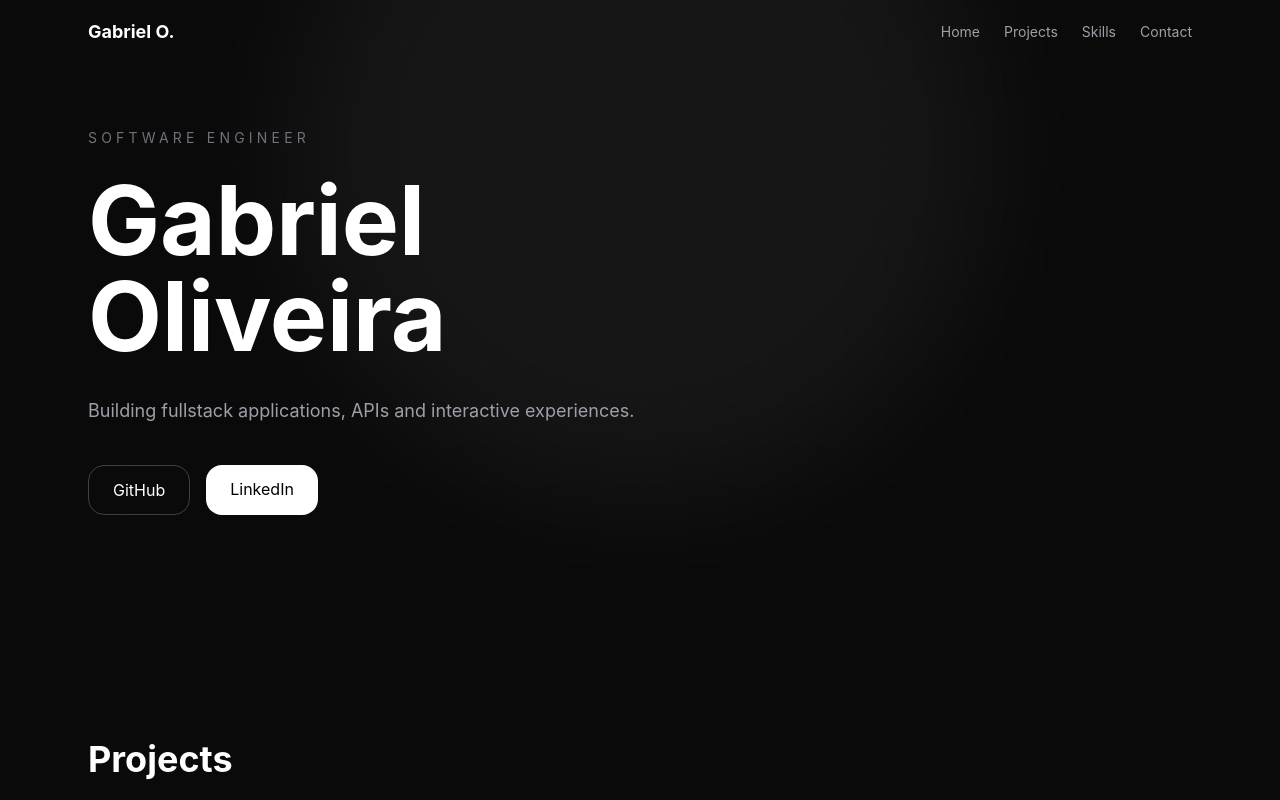
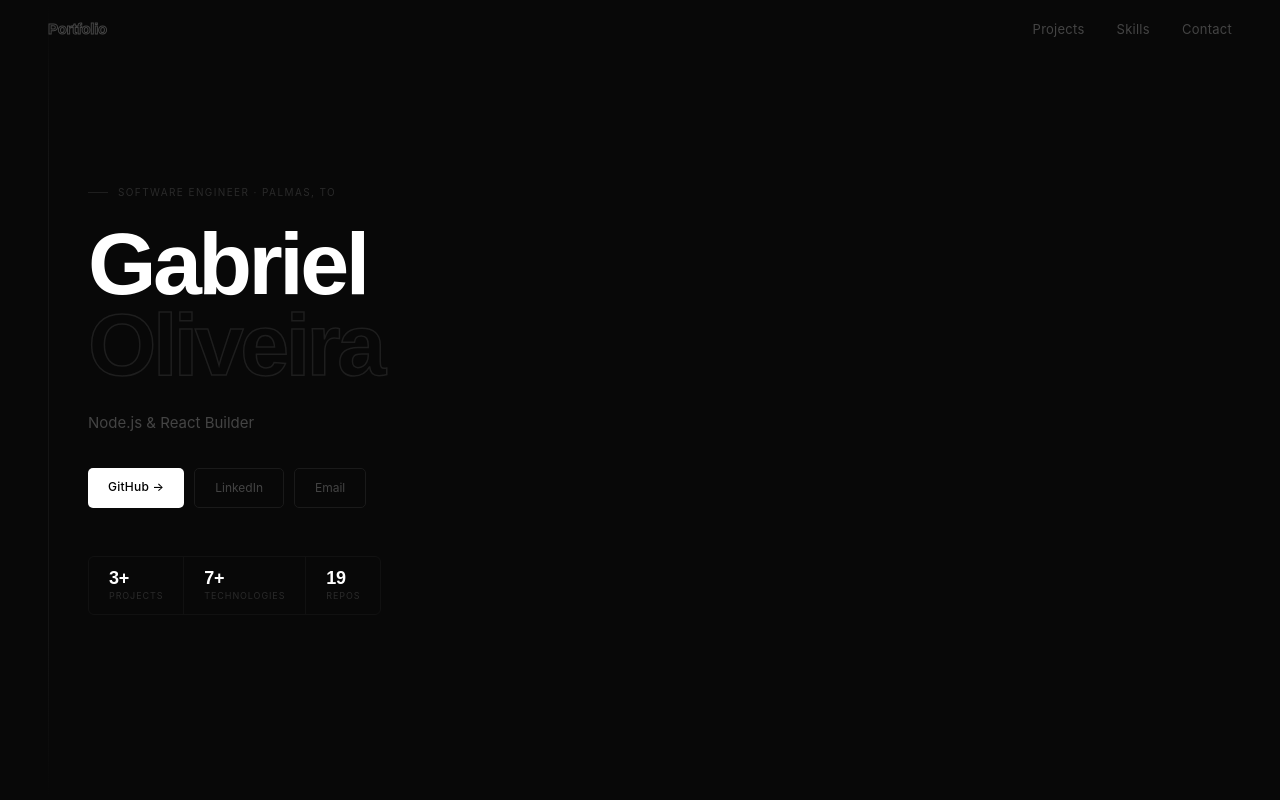
Before and after one commit to NikoTso/Repositorio, a React (Vite) app in the folder apps/web/: page / in a window 1280 px wide. Shown: the top 800 px of the page. Built offline with nearby package versions, Linux system fonts and the light colour scheme; no server answers.

Commit message:
add: add loader and new UI

```diff
--- a/apps/web/src/components/Hero.tsx
+++ b/apps/web/src/components/Hero.tsx
@@ -1,47 +1,215 @@
-import { motion } from "framer-motion";
+import {useEffect, useState} from "react";
+import {motion} from "framer-motion";
 
-export function Hero() {
+const phrases = [
+  "Full Stack Developer",
+  "Software Engineering Student",
+  "Node.js & React Builder",
+  "Mechatronics Background",
+  "Open to Junior Roles",
+];
+
+interface HeroProps {
+  visible: boolean;
+}
+
+export function Hero({visible}: HeroProps) {
+  const [current, setCurrent] = useState(0);
+
+  useEffect(() => {
+    const interval = setInterval(() => {
+      setCurrent((prev) => (prev + 1) % phrases.length);
+    }, 2200);
+    return () => clearInterval(interval);
+  }, []);
+
   return (
-    <motion.section
+    <section
       id="home"
-        initial={{ opacity: 0, y: 40 }}
-        animate={{ opacity: 1, y: 0 }}
-        transition={{ duration: 0.8 }}
-        className="max-w-6xl mx-auto px-6 py-24 md:py-32">
+      style={{
+        minHeight: "100vh",
+        display: "flex",
+        alignItems: "center",
+        padding: "0 48px",
+        position: "relative",
+        overflow: "hidden",
+      }}
+    >
 
-      <p className="text-zinc-500 uppercase tracking-[0.3em] text-sm">
-        Software Engineer
-      </p>
+      <div
+        style={{
+          position: "absolute",
+          top: 0,
+          left: "48px",
+          width: "1px",
+          height: "100%",
+          background: "linear-gradient(180deg, transparent, #141414 20%, #141414 80%, transparent)",
+        }}
+      />
 
-      <h1 className="text-5xl sm:text-6xl md:text-8xl font-bold mt-6 leading-none">
-        Gabriel <br />
-        Oliveira
+      <motion.div
+        style={{position: "relative", zIndex: 1, maxWidth: "680px", paddingLeft: "40px"}}
+        initial={{opacity: 0, y: 20}}
+        animate={{opacity: visible ? 1 : 0, y: visible ? 0 : 20}}
+        transition={{duration: 0.7, ease: "easeOut"}}
+      >
+
+        <div
+          style={{
+            fontSize: "10px",
+            letterSpacing: ".14em",
+            textTransform: "uppercase",
+            color: "#2a2a2a",
+            marginBottom: "24px",
+            display: "flex",
+            alignItems: "center",
+            gap: "10px",
+          }}
+        >
+          <span style={{width: "20px", height: "1px", background: "#1e1e1e", display: "block"}} />
+          Software Engineer · Palmas, TO
+        </div>
+
+        <h1
+          style={{
+            fontFamily: "'Syne', sans-serif",
+            fontSize: "clamp(52px, 8vw, 88px)",
+            fontWeight: 800,
+            lineHeight: 0.92,
+            letterSpacing: "-.04em",
+            color: "#fff",
+            marginBottom: "24px",
+          }}
+        >
+          Gabriel
+          <br />
+          <span style={{color: "transparent", WebkitTextStroke: "1.5px #1e1e1e" }}>Oliveira</span>
         </h1>
 
-      <p className="text-zinc-400 text-lg mt-8 max-w-2xl leading-relaxed">
-        Building fullstack applications, APIs and interactive experiences.
-      </p>
+        <div style={{height: "26px", overflow: "hidden", marginBottom: "32px" }}>
+          <div
+            style={{
+              display: "flex",
+              flexDirection: "column",
+              transform: `translateY(-${current * 26}px)`,
+              transition: "transform .5s cubic-bezier(.77,0,.175,1)",
+            }}
+          >
+            {[...phrases, phrases[0]].map((phrase, i) => (
+              <span
+                key={i}
+                style={{
+                  fontSize: "15px",
+                  color: "#444",
+                  height: "26px",
+                  lineHeight: "26px",
+                  flexShrink: 0,
+                }}
+              >
+                {phrase}
+              </span>
+            ))}
+          </div>
+        </div>
 
-      <div className="flex gap-4 mt-10 flex-wrap">
 
+        <div style={{display: "flex", gap: "10px", flexWrap: "wrap", marginBottom: "48px"}}>
           <a
-          href="https://github.com/NikoTso/"
+            href="https://github.com/NikoTso"
             target="_blank"
-          className="border border-zinc-700 px-6 py-3 rounded-2xl hover:bg-zinc-900 transition"
+            rel="noreferrer"
+            style={{
+              background: "#fff",
+              color: "#000",
+              padding: "10px 20px",
+              borderRadius: "5px",
+              fontSize: "12px",
+              fontWeight: 500,
+              textDecoration: "none",
+              letterSpacing: ".02em",
+            }}
           >
-          GitHub
+            GitHub →
           </a>
-
           <a
-          href="https://www.linkedin.com/in/gabrielolimed/"
+            href="https://www.linkedin.com/in/gabrielolimed"
             target="_blank"
-          className="bg-white text-black px-6 py-3 rounded-2xl hover:opacity-80 transition"
+            rel="noreferrer"
+            style={{
+              border: "1px solid #1a1a1a",
+              color: "#444",
+              padding: "10px 20px",
+              borderRadius: "5px",
+              fontSize: "12px",
+              textDecoration: "none",
+            }}
           >
             LinkedIn
           </a>
-
+          <a
+            href="mailto:gabrieloliver.gom@gmail.com"
+            style={{
+              border: "1px solid #1a1a1a",
+              color: "#444",
+              padding: "10px 20px",
+              borderRadius: "5px",
+              fontSize: "12px",
+              textDecoration: "none",
+            }}
+          >
+            Email
+          </a>
         </div>
 
-    </motion.section>
+        <div
+          style={{
+            display: "inline-flex",
+            border: "1px solid #111",
+            borderRadius: "6px",
+            overflow: "hidden",
+          }}
+        >
+          {[
+            {num: "3+", label: "Projects"},
+            {num: "7+", label: "Technologies"},
+            {num: "19", label: "Repos"},
+          ].map((stat, i, arr) => (
+            <div
+              key={stat.label}
+              style={{
+                padding: "12px 20px",
+                borderRight: i < arr.length - 1 ? "1px solid #111" : "none",
+                display: "flex",
+                flexDirection: "column",
+                gap: "2px",
+              }}
+            >
+              <span
+                style={{
+                  fontFamily: "'Syne', sans-serif",
+                  fontSize: "18px",
+                  fontWeight: 800,
+                  color: "#fff",
+                  lineHeight: 1,
+                  letterSpacing: "-.02em",
+                }}
+              >
+                {stat.num}
+              </span>
+              <span
+                style={{
+                  fontSize: "9px",
+                  color: "#2a2a2a",
+                  letterSpacing: ".1em",
+                  textTransform: "uppercase",
+                }}
+              >
+                {stat.label}
+              </span>
+            </div>
+          ))}
+        </div>
+      </motion.div>
+    </section>
   );
 }
--- /dev/null
+++ b/apps/web/src/components/Loader.tsx
@@ -0,0 +1,94 @@
+import {useEffect, useState} from "react";
+
+interface LoaderProps {
+  onComplete: () => void;
+}
+
+export function Loader({ onComplete }: LoaderProps) {
+  const [pct, setPct] = useState(0);
+  const [nameVisible, setNameVisible] = useState(false);
+  const [hidden, setHidden] = useState(false);
+
+  useEffect(() => {
+    const nameTimer = setTimeout(() => setNameVisible(true), 150);
+
+    const interval = setInterval(() => {
+      setPct((prev) => {
+        const next = prev + Math.random() * 3.5 + 1;
+        if (next >= 100) {
+          clearInterval(interval);
+          setTimeout(() => {
+            setHidden(true);
+            setTimeout(onComplete, 700);
+          }, 500);
+          return 100;
+        }
+        return next;
+      });
+    }, 40);
+
+    return () => {
+      clearTimeout(nameTimer);
+      clearInterval(interval);
+    };
+  }, [onComplete]);
+
+  return (
+    <div
+      style={{
+        position: "fixed",
+        inset: 0,
+        background: "#080808",
+        zIndex: 9999,
+        display: "flex",
+        flexDirection: "column",
+        alignItems: "center",
+        justifyContent: "center",
+        gap: "28px",
+        transition: "opacity .7s ease, visibility .7s ease",
+        opacity: hidden ? 0 : 1,
+        visibility: hidden ? "hidden" : "visible",
+      }}
+    >
+      <div
+        style={{
+          fontFamily: "'Syne', sans-serif",
+          fontSize: "clamp(72px, 16vw, 120px)",
+          fontWeight: 800,
+          letterSpacing: "-.04em",
+          lineHeight: 1,
+          color: "transparent",
+          WebkitTextStroke: nameVisible ? "1px #555" : "1px #2a2a2a",
+          opacity: nameVisible ? 1 : 0,
+          transform: nameVisible ? "translateY(0)" : "translateY(10px)",
+          transition: "opacity .6s ease, transform .6s ease, -webkit-text-stroke .4s ease",
+        }}
+      >
+        GOM
+      </div>
+
+      <div style={{ display: "flex", flexDirection: "column", alignItems: "center", gap: "8px" }}>
+        <div style={{ width: "180px", height: "1px", background: "#141414", overflow: "hidden" }}>
+          <div
+            style={{
+              height: "100%",
+              width: `${pct}%`,
+              background: "#fff",
+              transition: "width .04s linear",
+            }}
+          />
+        </div>
+        <span
+          style={{
+            fontSize: "10px",
+            color: "#2a2a2a",
+            letterSpacing: ".12em",
+            fontVariantNumeric: "tabular-nums",
+          }}
+        >
+          {Math.floor(pct)}%
+        </span>
+      </div>
+    </div>
+  );
+}
--- a/apps/web/src/components/Navbar.tsx
+++ b/apps/web/src/components/Navbar.tsx
@@ -1,6 +1,10 @@
 import { useEffect, useState } from "react";
 
-export function Navbar() {
+interface NavbarProps {
+  visible: boolean;
+}
+
+export function Navbar({ visible }: NavbarProps) {
   const [scrolled, setScrolled] = useState(false);
 
   useEffect(() => {
@@ -13,24 +17,57 @@ export function Navbar() {
 
   return (
     <header
-      className={`
-        fixed top-0 left-0 w-full z-50 transition-all duration-300
-        ${scrolled
-          ? "bg-[#0a0a0a]/80 backdrop-blur-xl border-b border-zinc-900"
-          : "bg-transparent"
-        }
-      `}
+      style={{
+        position: "fixed",
+        top: 0,
+        left: 0,
+        right: 0,
+        zIndex: 100,
+        padding: "0 48px",
+        height: "60px",
+        display: "flex",
+        alignItems: "center",
+        justifyContent: "space-between",
+        borderBottom: scrolled ? "1px solid #0f0f0f" : "1px solid transparent",
+        background: scrolled ? "rgba(8,8,8,0.9)" : "transparent",
+        backdropFilter: scrolled ? "blur(12px)" : "none",
+        opacity: visible ? 1 : 0,
+        transform: visible ? "translateY(0)" : "translateY(-10px)",
+        transition: "opacity .5s ease, transform .5s ease, background .3s ease, border-color .3s ease",
+      }}
     >
-      <div className="max-w-6xl mx-auto px-6 h-16 flex items-center justify-between">
-        <span className="font-bold text-lg text-white">Gabriel O.</span>
+      <span
+        style={{
+          fontFamily: "'Syne', sans-serif",
+          fontSize: "15px",
+          fontWeight: 800,
+          color: "transparent",
+          WebkitTextStroke: "1px #444",
+          letterSpacing: "-.02em",
+        }}
+      >
+        Portfolio
+      </span>
 
-        <nav className="hidden md:flex gap-6 text-sm text-zinc-400">
-          <a href="#home" className="hover:text-white transition">Home</a>
-          <a href="#projects" className="hover:text-white transition">Projects</a>
-          <a href="#skills" className="hover:text-white transition">Skills</a>
-          <a href="#contacts" className="hover:text-white transition">Contact</a>
-        </nav>
-      </div>
+      <nav style={{ display: "flex", gap: "32px" }}>
+        {["Projects", "Skills", "Contact"].map((link) => (
+          <a
+            key={link}
+            href={`#${link.toLowerCase()}`}
+            style={{
+              fontSize: "13px",
+              color: "#444",
+              textDecoration: "none",
+              letterSpacing: ".02em",
+              transition: "color .15s",
+            }}
+            onMouseEnter={(e) => (e.currentTarget.style.color = "#fff")}
+            onMouseLeave={(e) => (e.currentTarget.style.color = "#444")}
+          >
+            {link}
+          </a>
+        ))}
+      </nav>
     </header>
   );
 }
--- a/apps/web/src/pages/Home.tsx
+++ b/apps/web/src/pages/Home.tsx
@@ -1,47 +1,25 @@
-import { Hero } from "../components/Hero";
-import { Navbar } from "../components/Navbar";
-import { Projects } from "../components/Projects";
-import { Skills } from "../components/Skills";
-import { Footer } from "../components/Footer";
+import {useState} from "react";
+import {Loader} from "../components/Loader";
+import {Navbar} from "../components/Navbar";
+import {Hero} from "../components/Hero";
+import {Projects} from "../components/Projects";
+import {Skills} from "../components/Skills";
+import {Footer} from "../components/Footer";
 
 export function Home() {
+  const [loaded, setLoaded] = useState(false);
+
   return (
-    <main className="relative min-h-screen bg-[#0a0a0a] text-white overflow-hidden">
-
-      <div
-        className="
-          absolute inset-0
-          bg-[linear-gradient(to_right,#111_1px,transparent_1px),linear-gradient(to_bottom,#111_1px,transparent_1px)]
-          bg-[size:40px_40px]
-          opacity-20
-        "
-      />
-
-      <div
-        className="
-          absolute top-[-200px] left-1/2
-          -translate-x-1/2
-          w-[700px] h-[700px]
-          bg-white/5
-          rounded-full
-          blur-3xl
-        "
-      />
-
-      <div className="relative z-10">
-
-        <Navbar />
-
-        <Hero />
-
-        <Projects />
-
-        <Skills />
-
-        <Footer />
-
-      </div>
-
+    <main style={{ background: "#080808", color: "#e8e6e0", minHeight: "100vh", overflowX: "hidden" }}>
+      <Loader onComplete={() => setLoaded(true)} />
+      <Navbar visible={loaded} />
+      <Hero visible={loaded} />
+      <hr style={{ border: "none", borderTop: "1px solid #0f0f0f", margin: "0 48px" }} />
+      <Projects />
+      <hr style={{ border: "none", borderTop: "1px solid #0f0f0f", margin: "0 48px" }} />
+      <Skills />
+      <hr style={{ border: "none", borderTop: "1px solid #0f0f0f", margin: "0 48px" }} />
+      <Footer />
     </main>
   );
 }
```
Lines whose indentation alone changed are shown as unchanged.
